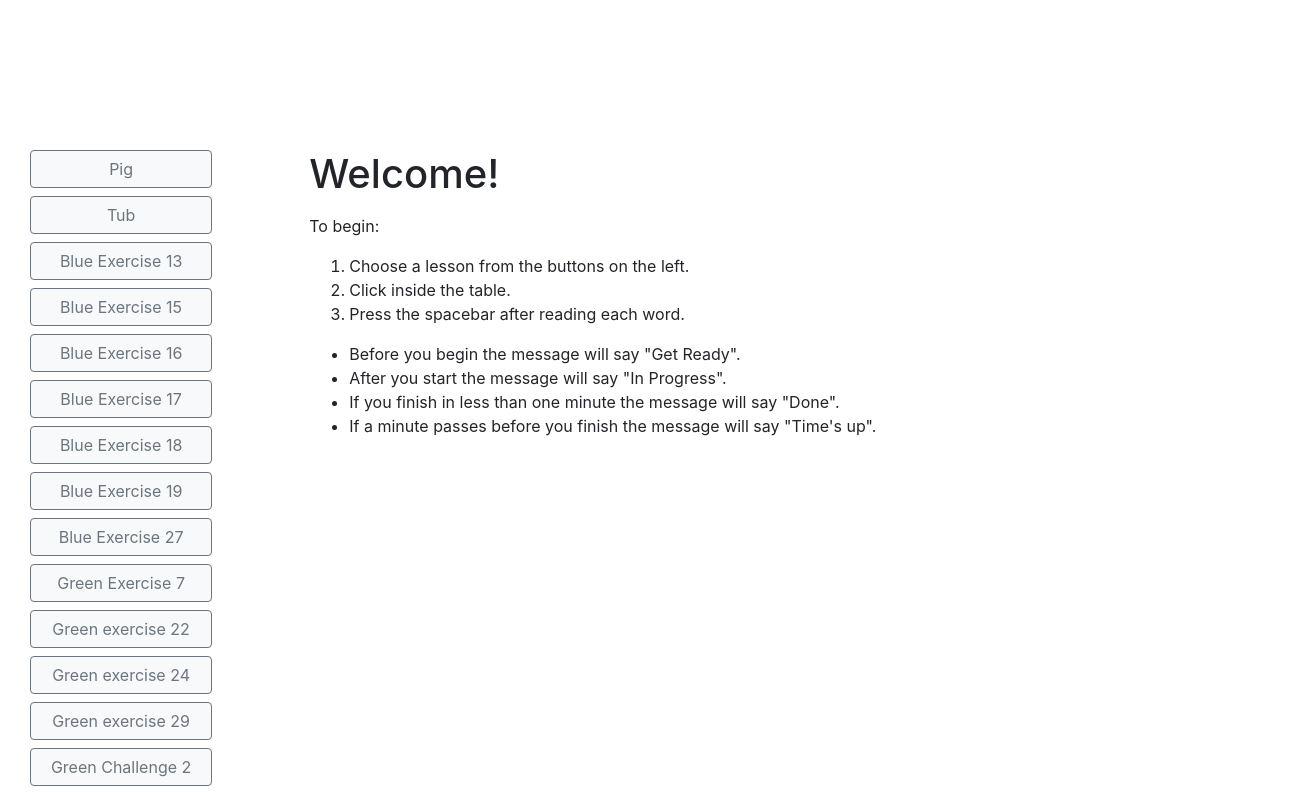
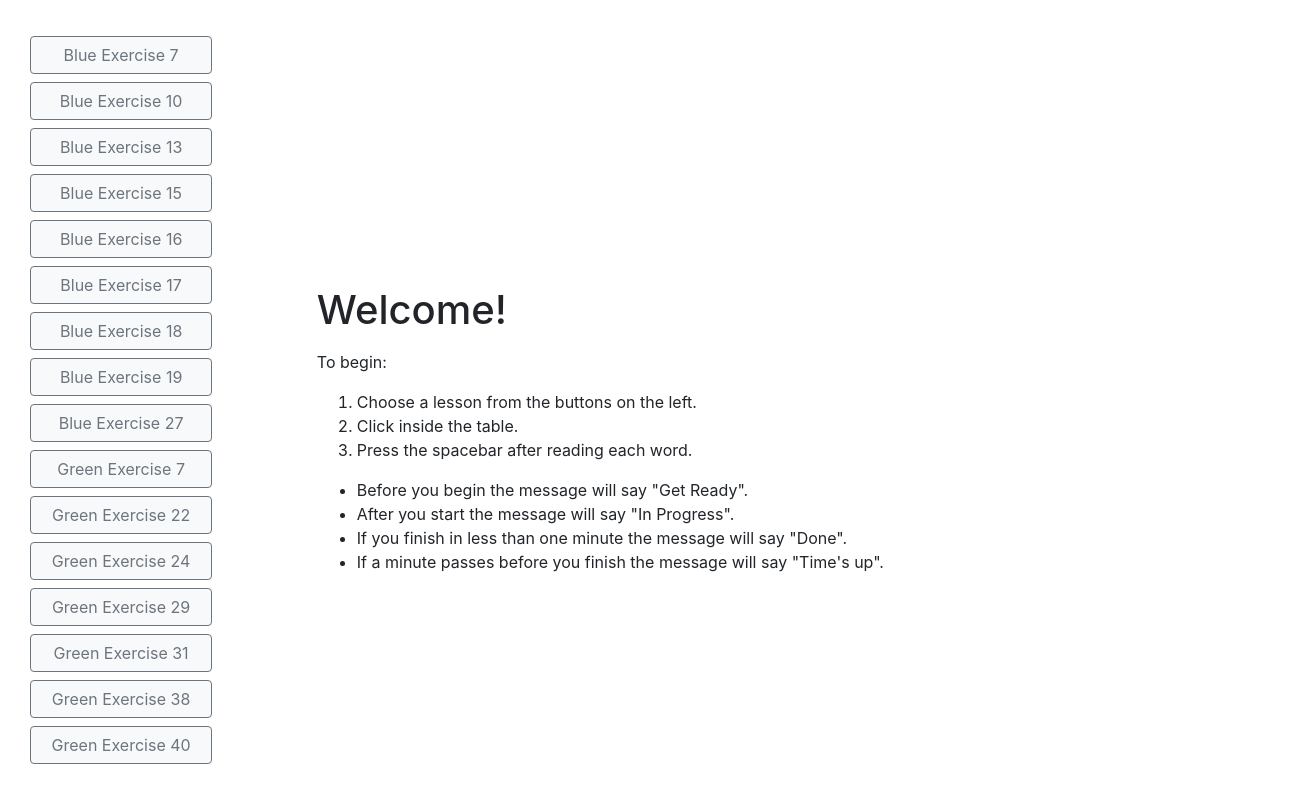
Before and after one commit to tschnide/wordMatrix, a React (Create React App) app: page / in a window 1280 px wide. Shown: the top 792 px of the page, 1316 px wide, since content can reach past the window. Built offline with nearby package versions, Linux system fonts and the light colour scheme.

Commit message:
Complete lesson names.

```diff
--- a/src/App.jsx
+++ b/src/App.jsx
@@ -31,11 +31,7 @@ class App extends Component {
                 { id: 12, value: getLessonName(12) },
                 { id: 13, value: getLessonName(13) },
                 { id: 14, value: getLessonName(14) },
-                { id: 15, value: getLessonName(15) },
-                { id: 16, value: getLessonName(16) },
-                { id: 17, value: getLessonName(17) },
-                { id: 18, value: getLessonName(18) },
-                { id: 19, value: getLessonName(19) }
+                { id: 15, value: getLessonName(15) }
             ],
             currentButtonId: null
         };
@@ -96,13 +92,14 @@ render() {
         return (
             <div className="App full-height" onKeyDown={this.handleSpaceBarEvent} tabIndex="0">
                 <div className="container-fluid h-100">
-                <LessonTitle
-                    title={title}
-                />
-                <div className="row h-100">
+                    <div className="row h-100 align-items-center">
                         <LessonButtonStack
                             buttonLabels={this.state.buttonLabels}
                             onButtonClick={this.handleButtonClick}
+                        />
+                        <div className="col">
+                            <LessonTitle
+                                title={title}
                             />
                             <MediaDisplaySpace
                                 currentButtonId={currentButtonId}
@@ -114,6 +111,7 @@ render() {
                             {/* <audio ref={this.audioRef} src={audioFilePath} autoPlay /> */}
                     </div>
                     </div>
+                </div>
             </div >
         );
     }
--- a/src/LessonService.jsx
+++ b/src/LessonService.jsx
@@ -2,7 +2,8 @@
 const lessons = [
     {
         id: 0,
-        name: "Pig",
+        name: "Blue Exercise 7",
+        friendlyName: "Pig",
         vocabulary: [
             "fig",
             "big",
@@ -38,7 +39,8 @@ const lessons = [
     },
     {
         id: 1,
-        name: "Tub",
+        name: "Blue Exercise 10",
+        friendlyName: "Tub",
         vocabulary: [
             "sun",
             "fun",
@@ -76,6 +78,7 @@ const lessons = [
     {
         id: 2,
         name: "Blue Exercise 13",
+        friendlyName: "Blue Challenge 1",
         vocabulary: [
             "lab",
             "fed",
@@ -112,6 +115,7 @@ const lessons = [
     {
         id: 3,
         name: "Blue Exercise 15",
+        friendlyName: "ship",
         vocabulary: [
             "sham",
             "shack",
@@ -122,6 +126,7 @@ const lessons = [
             "shock",
             "shot",
             "shod",
+            "shop",
             "ship",
             "shin",
             "shut",
@@ -147,6 +152,7 @@ const lessons = [
     {
         id: 4,
         name: "Blue Exercise 16",
+        friendlyName: "chick patch bench",
         vocabulary: [
             "chat",
             "chad",
@@ -176,12 +182,14 @@ const lessons = [
             "bunch",
             "punch",
             "pinch",
-            "inch"
+            "inch",
+            "finch"
         ]
     },
     {
         id: 5,
         name: "Blue Exercise 17",
+        friendlyName: "thumb that whip",
         vocabulary: [
             "thin",
             "thick",
@@ -218,6 +226,7 @@ const lessons = [
     {
         id: 6,
         name: "Blue Exercise 18",
+        friendlyName: "ring",
         vocabulary: [
             "rang",
             "bang",
@@ -254,6 +263,7 @@ const lessons = [
     {
         id: 7,
         name: "Blue Exercise 19",
+        friendlyName: "ship chick thumb whip ring",
         vocabulary: [
             "shop",
             "shod",
@@ -290,6 +300,7 @@ const lessons = [
     {
         id: 8,
         name: "Blue Exercise 27",
+        friendlyName: "hand vest belt lamp gift",
         vocabulary: [
             "sand",
             "pant",
@@ -326,6 +337,7 @@ const lessons = [
     {
         id: 9,
         name: "Green Exercise 7",
+        friendlyName: "cake kite rope mule lute",
         vocabulary: [
           "fake",
           "gale ",
@@ -361,7 +373,8 @@ const lessons = [
     },
   {
         id: 10,
-        name: "Green exercise 22",
+        name: "Green Exercise 22",
+        friendlyName: "jar fork bird fern curl",
         vocabulary: [
             "car",
             "cart",
@@ -397,7 +410,8 @@ const lessons = [
     },
     {
         id: 11,
-        name: "Green exercise 24",
+        name: "Green Exercise 24",
+        friendlyName: "Green Challenge 3",
         vocabulary: [
             "morn",
             "peel",
@@ -433,7 +447,8 @@ const lessons = [
     },
     {
         id: 12,
-        name: "Green exercise 29",
+        name: "Green Exercise 29",
+        friendlyName: "cent gem knife wrist gnome",
         vocabulary: [
             "cell",
             "dance",
@@ -469,7 +484,8 @@ const lessons = [
     },
     {
         id: 13,
-        name: "Green Challenge 2",
+        name: "Green Exercise 31",
+        friendlyName: "Green Challenge 4",
         vocabulary: [
             "germ",
             "force",
@@ -506,6 +522,7 @@ const lessons = [
     {
         id: 14,
         name: "Green Exercise 38",
+        friendlyName: "ball cow coing boot book",
         vocabulary: [
           "wall ",
           "gall",
@@ -542,6 +559,7 @@ const lessons = [
     {
         id: 15,
         name: "Green Exercise 40",
+        friendlyName: "Green Challenge 5",
         vocabulary: [
            "crook",
            "shave",
--- a/src/LessonTitle.jsx
+++ b/src/LessonTitle.jsx
@@ -1,16 +1,13 @@
 import React from 'react';
+import "./LessonTitle.css";
 import "./App.css";
 
 const LessonTitle = props => {
     const { title } = props;
     return (
-        <div className="container">
-            <div className="row" id="title">
-            </div>
-            <div className="row" id="title">
+           <div className="row" id="title">
                 <div className="col-11"><h1>{title}</h1></div>
             </div>
-        </div>
     )
 }
 
```
Also changed, not shown: src/LessonTitle.css (added). Lines whose indentation alone changed are shown as unchanged.
